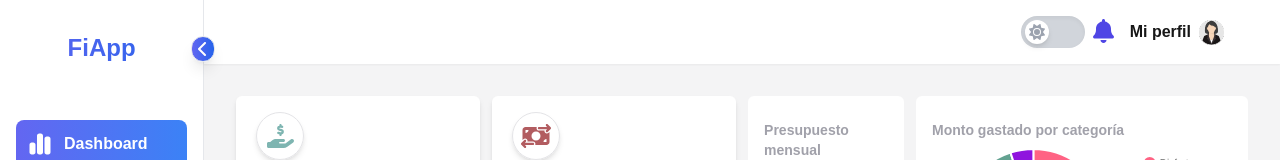
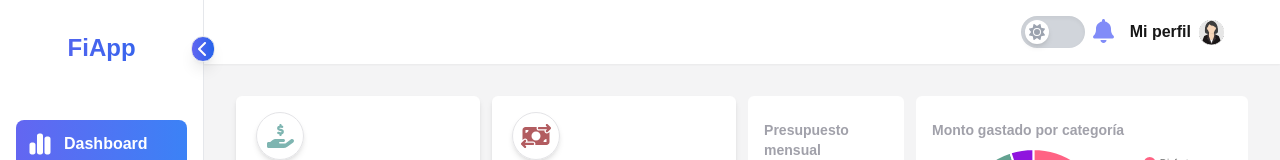
Before and after one commit to Jeim05/personal-finance-app, a Next.js app: page / in a window 1280 px wide. Shown: the top 160 px of the page. Built offline with nearby package versions, Linux system fonts and the light colour scheme.

Commit message:
Switcher component

```diff
--- a/components/Header.tsx
+++ b/components/Header.tsx
@@ -18,7 +18,7 @@ export const Header = () => {
                 </div>
                 <ul className='flex gap-2'>
                     <DarkModeSwitcher />
-                    <li className='text-2xl text-indigo-600'>
+                    <li className='text-2xl text-indigo-400'>
                         <FontAwesomeIcon icon={faBell} />
                     </li>
                 </ul>
--- a/components/ui/DarkModeSwitcher.tsx
+++ b/components/ui/DarkModeSwitcher.tsx
@@ -1,29 +1,29 @@
-"use client"
+'use client'
 import { faMoon, faSun } from '@fortawesome/free-solid-svg-icons';
 import { FontAwesomeIcon } from '@fortawesome/react-fontawesome';
-import { useEffect, useState } from 'react';
+import { useState, useEffect } from 'react';
 
 export const DarkModeSwitcher = () => {
     const [darkMode, setDarkMode] = useState(false);
 
     useEffect(() => {
-        const theme = localStorage.getItem("theme");
-        if (theme === "dark") {
-            document.documentElement.classList.add("dark");
+        const theme = localStorage.getItem('theme');
+        if (theme === 'dark') {
+            document.documentElement.classList.add('dark');
             setDarkMode(true);
         } else {
-            document.documentElement.classList.remove("dark");
+            document.documentElement.classList.remove('dark');
         }
     }, []);
 
     const toggleDarkMode = () => {
         if (darkMode) {
-            document.documentElement.classList.remove("dark");
-            localStorage.setItem("theme", "light");
+            document.documentElement.classList.remove('dark');
+            localStorage.setItem('theme', 'light');
             setDarkMode(false);
         } else {
-            document.documentElement.classList.add("dark");
-            localStorage.setItem("theme", "dark");
+            document.documentElement.classList.add('dark');
+            localStorage.setItem('theme', 'dark');
             setDarkMode(true);
         }
     };
@@ -31,9 +31,7 @@ export const DarkModeSwitcher = () => {
     return (
         <li>
             <label
-                className={`relative flex items-center cursor-pointer h-8 w-16
-                    ${darkMode ? 'dark:bg-gradient-to-r from-blue-500 to-purple-500' : 'bg-gray-300'}
-                    rounded-full shadow-inner transition-all`}
+                className={`relative flex items-center cursor-pointer h-8 w-16 bg-gray-300 dark:bg-gradient-to-r from-blue-500 to-purple-500 rounded-full shadow-inner transition-all`}
             >
                 <input
                     type="checkbox"
@@ -41,19 +39,15 @@ export const DarkModeSwitcher = () => {
                     checked={darkMode}
                     onChange={toggleDarkMode}
                 />
-                <span className="absolute flex items-center justify-between w-full px-1">
-                    <span
-                        className={`flex items-center justify-center h-6 w-6 bg-white rounded-full shadow-md
-                            ${darkMode ? 'hidden' : ''}`}
-                    >
+                <span
+                    className={`absolute flex items-center justify-center h-6 w-6 bg-white rounded-full shadow-md transform transition-transform duration-300 ${darkMode ? 'translate-x-9' : 'translate-x-1'
+                        }`}>
+                    {!darkMode && (
                         <FontAwesomeIcon icon={faSun} className="text-gray-400" />
-                    </span>
-                    <span
-                        className={`flex items-center justify-center h-6 w-6 bg-white rounded-full shadow-md
-                            ${darkMode ? '' : 'hidden'}`}
-                    >
+                    )}
+                    {darkMode && (
                         <FontAwesomeIcon icon={faMoon} className="text-blue-500" />
-                    </span>
+                    )}
                 </span>
             </label>
         </li>
```
